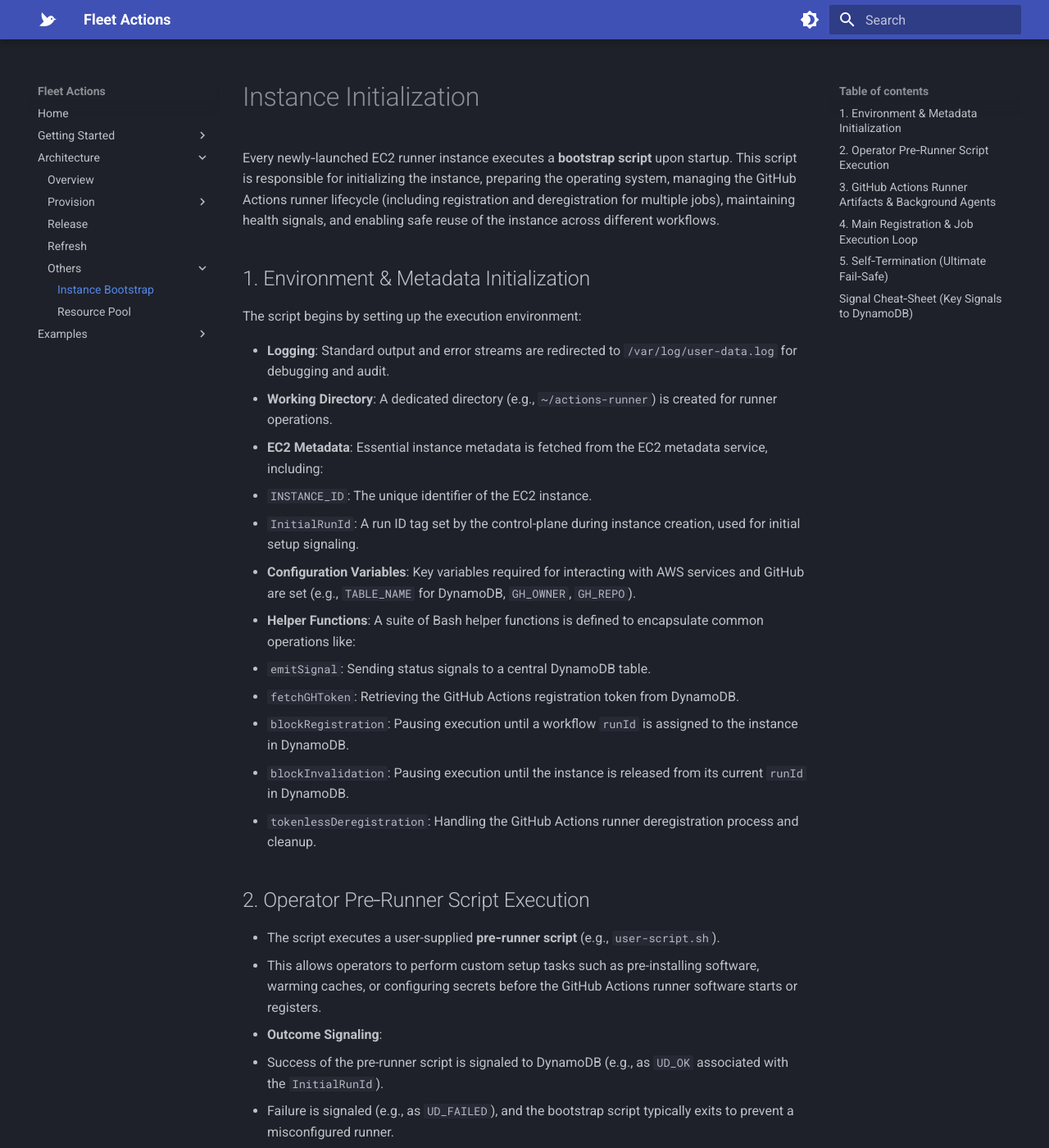
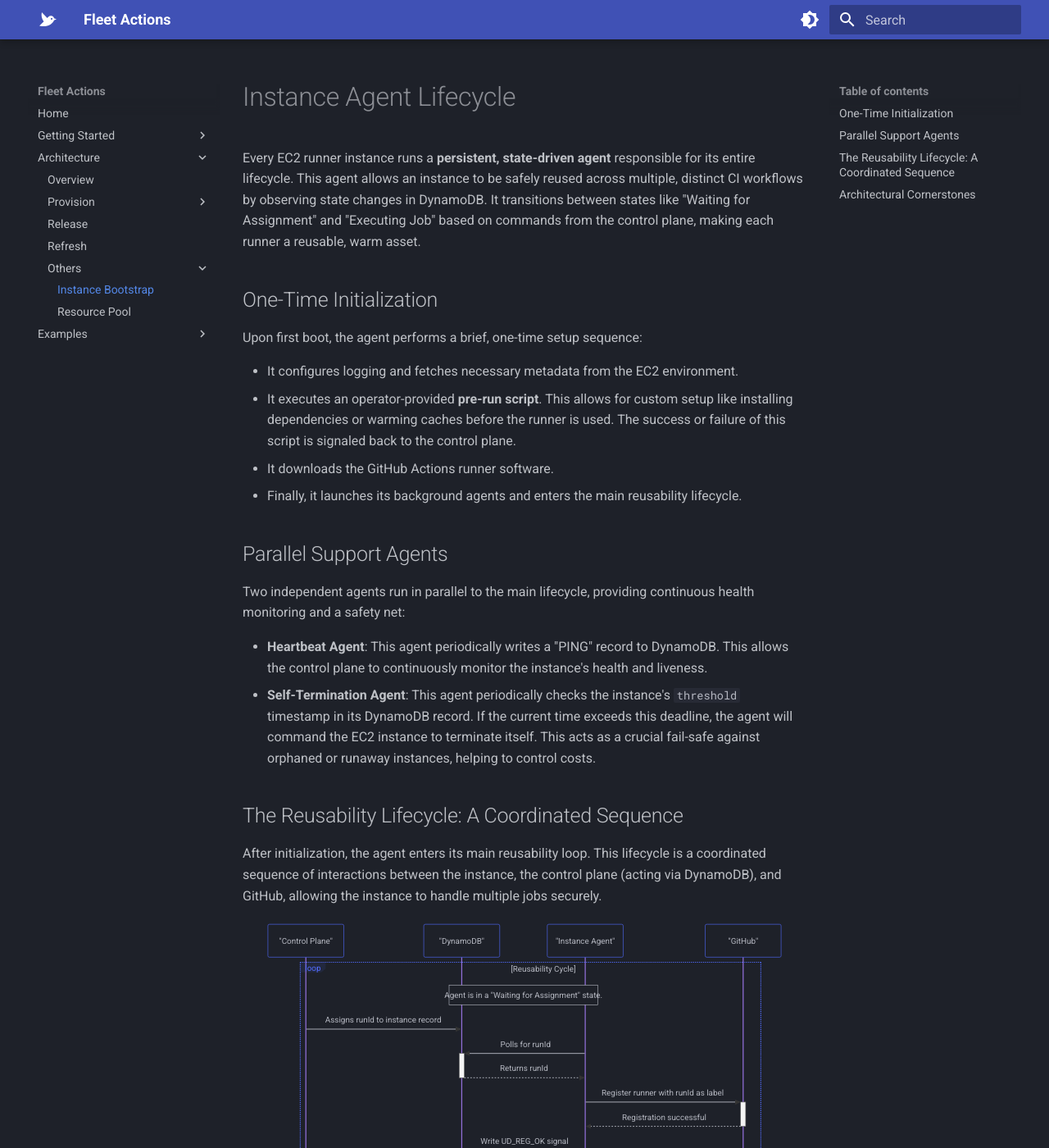
Before and after one commit to fleet-actions/ec2-runner-pool-manager, an MkDocs documentation site: the page built from docs/architecture/instance-initialization.md, in a window 1280 px wide and 1400 px high. Shown: the whole window at 82% size. Built offline with MkDocs 1.6.1 and Material for MkDocs 9.7.7, drawn with Linux system fonts in a browser that asks for light colours; emoji names are drawn with the system emoji font; some of the changed text lies outside the part shown.

Commit message:
docs(architecture): update instance initialization documentation

````diff
--- a/docs/architecture/instance-initialization.md
+++ b/docs/architecture/instance-initialization.md
@@ -1,83 +1,70 @@
-# Instance Initialization
+# Instance Agent Lifecycle
 
-Every newly‑launched EC2 runner instance executes a **bootstrap script** upon startup. This script is responsible for initializing the instance, preparing the operating system, managing the GitHub Actions runner lifecycle (including registration and deregistration for multiple jobs), maintaining health signals, and enabling safe reuse of the instance across different workflows.
+Every EC2 runner instance runs a **persistent, state-driven agent** responsible for its entire lifecycle. This agent allows an instance to be safely reused across multiple, distinct CI workflows by observing state changes in DynamoDB. It transitions between states like "Waiting for Assignment" and "Executing Job" based on commands from the control plane, making each runner a reusable, warm asset.
 
-## 1. Environment & Metadata Initialization
+## One-Time Initialization
 
-The script begins by setting up the execution environment:
+Upon first boot, the agent performs a brief, one-time setup sequence:
 
-* **Logging**: Standard output and error streams are redirected to `/var/log/user-data.log` for debugging and audit.
-* **Working Directory**: A dedicated directory (e.g., `~/actions-runner`) is created for runner operations.
-* **EC2 Metadata**: Essential instance metadata is fetched from the EC2 metadata service, including:
-  * `INSTANCE_ID`: The unique identifier of the EC2 instance.
-  * `InitialRunId`: A run ID tag set by the control-plane during instance creation, used for initial setup signaling.
-* **Configuration Variables**: Key variables required for interacting with AWS services and GitHub are set (e.g., `TABLE_NAME` for DynamoDB, `GH_OWNER`, `GH_REPO`).
-* **Helper Functions**: A suite of Bash helper functions is defined to encapsulate common operations like:
-  * `emitSignal`: Sending status signals to a central DynamoDB table.
-  * `fetchGHToken`: Retrieving the GitHub Actions registration token from DynamoDB.
-  * `blockRegistration`: Pausing execution until a workflow `runId` is assigned to the instance in DynamoDB.
-  * `blockInvalidation`: Pausing execution until the instance is released from its current `runId` in DynamoDB.
-  * `tokenlessDeregistration`: Handling the GitHub Actions runner deregistration process and cleanup.
+* It configures logging and fetches necessary metadata from the EC2 environment.
+* It executes an operator-provided **pre-run script**. This allows for custom setup like installing dependencies or warming caches before the runner is used. The success or failure of this script is signaled back to the control plane.
+* It downloads the GitHub Actions runner software.
+* Finally, it launches its background agents and enters the main reusability lifecycle.
 
-## 2. Operator Pre‑Runner Script Execution
+## Parallel Support Agents
 
-* The script executes a user-supplied **pre‑runner script** (e.g., `user-script.sh`).
-* This allows operators to perform custom setup tasks such as pre-installing software, warming caches, or configuring secrets before the GitHub Actions runner software starts or registers.
-* **Outcome Signaling**:
-  * Success of the pre-runner script is signaled to DynamoDB (e.g., as `UD_OK` associated with the `InitialRunId`).
-  * Failure is signaled (e.g., as `UD_FAILED`), and the bootstrap script typically exits to prevent a misconfigured runner.
+Two independent agents run in parallel to the main lifecycle, providing continuous health monitoring and a safety net:
 
-## 3. GitHub Actions Runner Artifacts & Background Agents
+* **Heartbeat Agent**: This agent periodically writes a "PING" record to DynamoDB. This allows the control plane to continuously monitor the instance's health and liveness.
+* **Self-Termination Agent**: This agent periodically checks the instance's `threshold` timestamp in its DynamoDB record. If the current time exceeds this deadline, the agent will command the EC2 instance to terminate itself. This acts as a crucial fail-safe against orphaned or runaway instances, helping to control costs.
 
-* **Runner Artifacts**: The script downloads and extracts the specified version of the GitHub Actions runner software.
-* **Background Agents Launch**: Two critical background scripts are launched to run for the lifetime of the instance:
-  * `heartbeat.sh`: This agent periodically writes a "PING" record (including a timestamp) to a specific DynamoDB table. This allows the control-plane to monitor the instance's health and liveness.
-  * `self-termination.sh`: This agent periodically checks a `threshold` timestamp associated with the instance's record in DynamoDB. If the current time exceeds this threshold (plus a small buffer), the agent initiates self-termination of the EC2 instance via an AWS API call. This prevents orphaned or runaway instances.
+## The Reusability Lifecycle: A Coordinated Sequence
 
-## 4. Main Registration & Job Execution Loop
+After initialization, the agent enters its main reusability loop. This lifecycle is a coordinated sequence of interactions between the instance, the control plane (acting via DynamoDB), and GitHub, allowing the instance to handle multiple jobs securely.
 
-After initialization, the script enters an indefinite loop, enabling the instance to be reused for multiple distinct CI workflows. Each iteration of the loop typically involves:
+```mermaid
+sequenceDiagram
+    participant CP as "Control Plane"
+    participant DDB as "DynamoDB"
+    participant Agent as "Instance Agent"
+    participant GH as "GitHub"
 
-1. **Wait for Assignment (`blockRegistration`)**:
-    * The script pauses and polls DynamoDB, waiting for the control-plane to assign a specific `runId` to this instance's record. This indicates the instance has been claimed for a new workflow or was created for one.
+    loop Reusability Cycle
+        %% Part 1: Wait for Assignment and Register %%
+        Note over Agent, DDB: Agent is in a "Waiting for Assignment" state.
+        CP->>DDB: Assigns runId to instance record
+        Agent->>+DDB: Polls for runId
+        DDB-->>-Agent: Returns runId
 
-2. **Register with GitHub Actions**:
-    * Once a `runId` (referred to as `LOOP_ID` within the loop) is detected:
-        * A short-lived GitHub Actions registration token is fetched from DynamoDB (via `fetchGHToken`).
-        * The GitHub Actions runner software is configured (`./config.sh`) using this token. Crucially, the instance registers itself with the unique `LOOP_ID` as its sole label. This ensures that only jobs from the workflow corresponding to `LOOP_ID` can run on this instance.
-        * The outcome of this registration (success or failure) is signaled to DynamoDB (e.g., `UD_REG_OK` or `UD_REG_FAILED`). Failures typically cause the script to exit.
+        Agent->>+GH: Register runner with runId as label
+        GH-->>-Agent: Registration successful
+        Agent->>DDB: Write UD_REG_OK signal
 
-3. **Execute CI Jobs**:
-    * The GitHub Actions runner is started (`./run.sh &`) in the background. It connects to GitHub and begins executing any CI jobs targeted to its `LOOP_ID` label.
+        %% Part 2: Execute Job and Wait for Release %%
+        Note over Agent, GH: Runner is now active, executing jobs for this runId.
+        Note over Agent, DDB: Agent now waits for release signal.
+        CP->>DDB: Clears runId from instance record
 
-4. **Wait for Release (`blockInvalidation`)**:
-    * While the runner executes jobs, the main script pauses and polls DynamoDB, waiting for the `runId` associated with the instance to change or be cleared by the control-plane. This signals that the current workflow has completed and the instance should be released.
+        Agent->>+DDB: Polls for runId change
+        DDB-->>-Agent: Returns empty runId
 
-5. **Deregister from GitHub Actions & Cleanup (`tokenlessDeregistration`)**:
-    * Once release is detected:
-        * The script performs a "tokenless" deregistration of the runner (`./config.sh remove`).
-        * The outcome of deregistration is signaled to DynamoDB (e.g., `UD_REMOVE_REG_OK` or `UD_REMOVE_REG_FAILED`).
-        * The script ensures the `run.sh` process (and its listener) are properly terminated.
-        * A final signal (e.g., `UD_REMOVE_REG_REMOVE_RUN_OK`) may be emitted to indicate full cleanup completion.
+        %% Part 3: Deregister and Cleanup %%
+        Agent->>+GH: Deregister runner API call
+        GH-->>-Agent: Deregistration OK
+        Agent->>DDB: Write completion signal
+        Note over Agent: Agent returns to "Waiting for Assignment" state.
+    end
+```
 
-6. **Repeat**: The loop then returns to Step 1, waiting for a new `runId` assignment.
+The lifecycle shown in the diagram consists of three main phases:
 
-> **Job Isolation**: Using the workflow’s unique `runId` as the instance's GitHub Actions runner label is fundamental. It guarantees that CI jobs only land on the intended runner instance, even when that instance is reused across many different workflows.
+1. **Wait for Assignment & Register**: The agent polls DynamoDB until the control plane assigns it a `runId`. It then uses this ID to register with GitHub.
+2. **Execute & Wait for Release**: The runner is active and executing jobs. The agent concurrently polls DynamoDB, waiting for the control plane to signal completion by clearing the `runId`.
+3. **Deregister & Cleanup**: Once the `runId` is cleared, the agent deregisters from GitHub, signals its completion, and returns to the beginning of the loop, ready for a new assignment.
 
-## 5. Self‑Termination (Ultimate Fail‑Safe)
+## Architectural Cornerstones
 
-As mentioned in Section 3, the `self-termination.sh` background agent continuously monitors the instance's lifecycle `threshold` in DynamoDB. If this deadline (plus a buffer) is passed at any point, the agent will independently command the EC2 instance to terminate itself. This acts as a crucial fail-safe against instances becoming unresponsive or exceeding their allocated operational lifetime, helping to control costs and maintain a healthy pool.
+* **Communication via DynamoDB Signals**: The agent communicates its status (e.g., `UD_REG_OK`) back to the control plane by writing signals to its DynamoDB record. This decoupled, asynchronous communication is fundamental to the system's design.
+* **Job Isolation with `runId` Labeling**: Using the unique `runId` as the runner's sole label is a critical security and correctness feature. It guarantees that jobs from one workflow can only land on a runner that has been specifically provisioned or claimed for it.
 
-## Signal Cheat‑Sheet (Key Signals to DynamoDB)
-
-The bootstrap script uses signals written to DynamoDB to communicate its status and key lifecycle events to the control-plane. Key signals include:
-
-| Signal Group                               | Emitted When...                                                                  |
-| :----------------------------------------- | :------------------------------------------------------------------------------- |
-| `UD_OK` / `UD_FAILED`                      | Operator pre‑runner script execution completes (successfully / with failure).      |
-| `UD_REG_OK` / `UD_REG_FAILED`              | GitHub Actions runner registration completes (successfully / with failure).        |
-| `UD_REMOVE_REG_OK` / `UD_REMOVE_REG_FAILED`  | GitHub Actions runner deregistration from GitHub completes (successfully / with failure). |
-| `UD_REMOVE_REG_REMOVE_RUN_OK`              | Runner process fully shut down and deregistration complete.                      |
-| Continuous `heartbeat` records             | Instance is alive, healthy, and the `heartbeat.sh` agent is functioning.         |
-
-The control‑plane monitors these signals (and the absence of heartbeats) to make decisions regarding instance health, readiness for workflows, and safe release or termination.
+:leafy_green:
````
